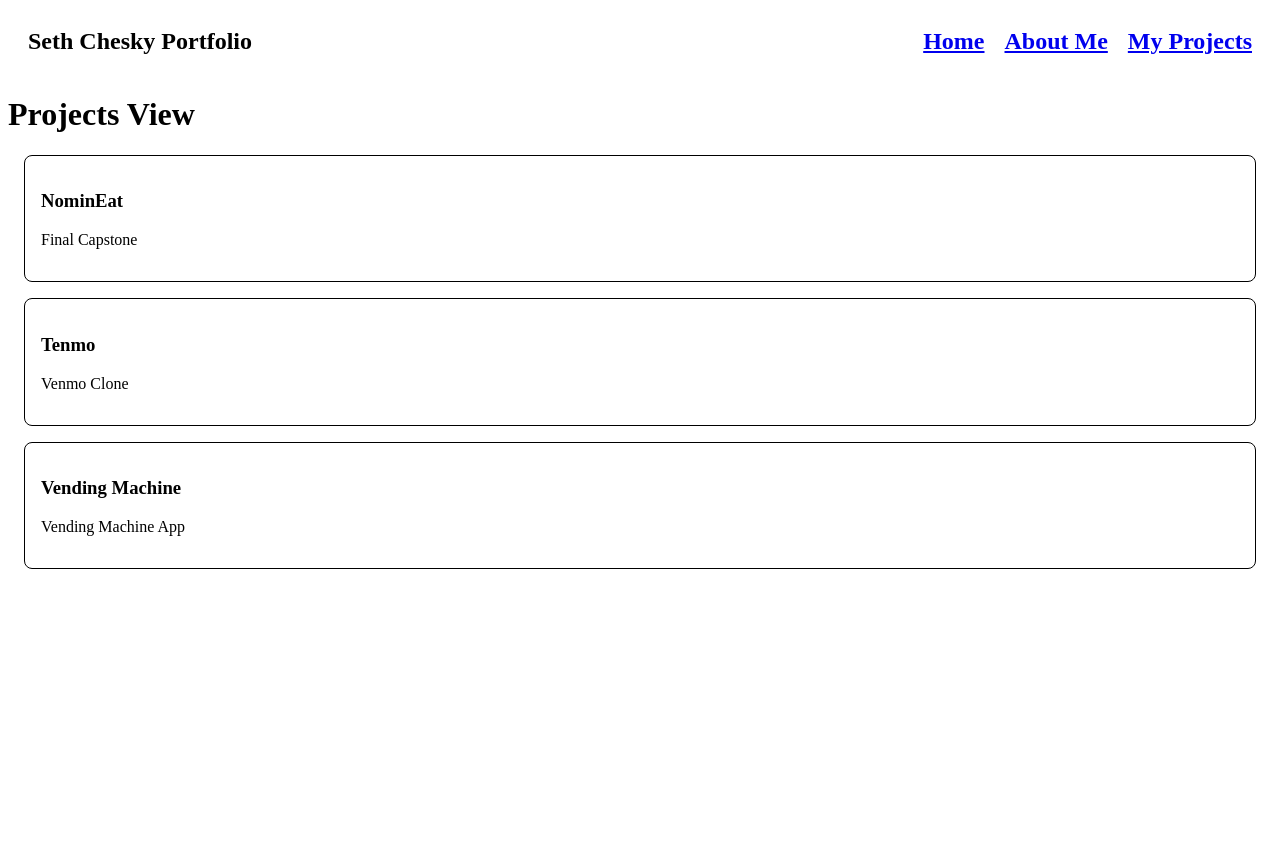
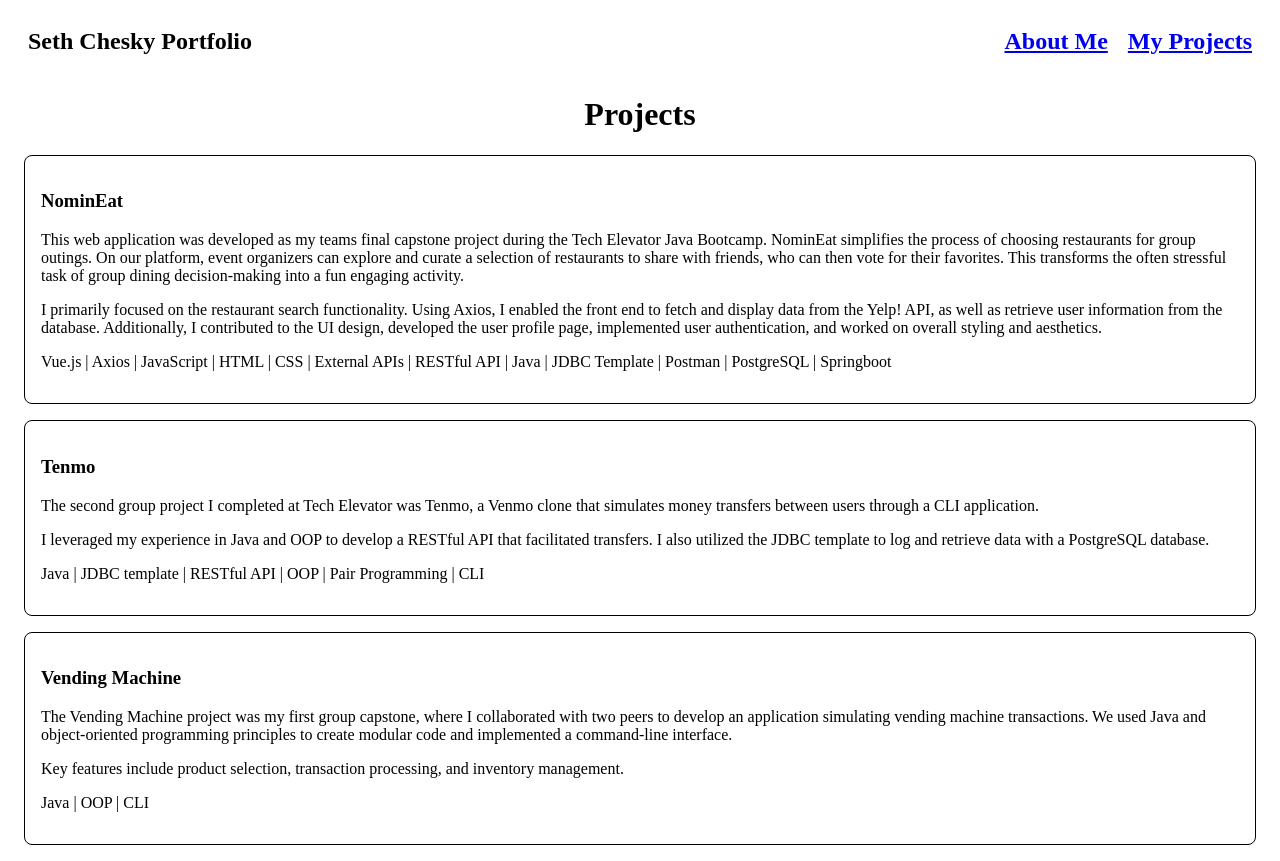
Before and after one commit to chethnut/portfolio-page-vue, a Vue app: page /projects in a window 1280 px wide. Before the commit the page ends 800 px from the top, so only its background shows below. Built offline with nearby package versions, Linux system fonts and the light colour scheme.

Commit message:
added content for each project card and removed homeview

```diff
--- a/src/components/HeaderComp.vue
+++ b/src/components/HeaderComp.vue
@@ -9,7 +9,6 @@
 
         <div class="container2">
             <header class="header">
-                <router-link class="home" v-bind:to="{ name: 'home' }">Home</router-link>
                 <router-link class="about-me" v-bind:to="{ name: 'about'}">About Me</router-link>
                 <router-link class="my-projects" v-bind:to="{ name: 'projects'}">My Projects</router-link>
             </header>
--- a/src/components/ProjectCard.vue
+++ b/src/components/ProjectCard.vue
@@ -2,6 +2,8 @@
     <div class="project-card">
         <h3>{{ title }}</h3>
         <p>{{ description }}</p>
+        <p>{{ contributions }}</p>
+        <p>{{ technologies }}</p>
     </div>
 </template>
 
@@ -12,6 +14,12 @@ export default {
             type: String
         },
         description: {
+            type: String
+        },
+        contributions: {
+            type: String
+        },
+        technologies: {
             type: String
         }
     }
--- a/src/router/index.js
+++ b/src/router/index.js
@@ -1,5 +1,4 @@
 import { createRouter as createRouter, createWebHistory } from 'vue-router';
-import HomeView from '../views/HomeView.vue';
 import AboutView from '../views/AboutView.vue';
 import MyProjectsView from '../views/MyProjectsView.vue';
 
@@ -7,11 +6,6 @@ import MyProjectsView from '../views/MyProjectsView.vue';
 const routes = [
   {
     path: '/',
-    name: 'home',
-    component: HomeView
-  },
-  {
-    path: '/about',
     name: 'about',
     component: AboutView
   },
--- a/src/views/HomeView.vue
+++ /dev/null
@@ -1,15 +0,0 @@
-<template>
-  <HeaderComp/>
-
-
-</template>
-
-<script>
-import HeaderComp from '../components/HeaderComp.vue';
-
-export default {
-  components: {
-    HeaderComp
-  }
-}
-</script>
--- a/src/views/MyProjectsView.vue
+++ b/src/views/MyProjectsView.vue
@@ -1,11 +1,13 @@
 <template>
     <HeaderComp/>
-    <h1>Projects View</h1>
+    <h1 class="view-title">Projects</h1>
     <ProjectCard
         v-for="project in projects"
         :key="project.id"
         :title="project.title"
         :description="project.description"
+        :contributions="project.contributions"
+        :technologies="project.technologies"
         />
 
 </template>
@@ -23,9 +25,22 @@
         data() {
             return {
                 projects: [
-                    {id: 1, title: 'NominEat', description: 'Final Capstone'},
-                    {id: 2, title: 'Tenmo', description: 'Venmo Clone'},
-                    {id: 3, title: 'Vending Machine', description: 'Vending Machine App'}
+                    {   id: 1,
+                        title: 'NominEat',
+                        description: 'This web application was developed as my teams final capstone project during the Tech Elevator Java Bootcamp. NominEat simplifies the process of choosing restaurants for group outings. On our platform, event organizers can explore and curate a selection of restaurants to share with friends, who can then vote for their favorites. This transforms the often stressful task of group dining decision-making into a fun engaging activity.',
+                        contributions: 'I primarily focused on the restaurant search functionality. Using Axios, I enabled the front end to fetch and display data from the Yelp! API, as well as retrieve user information from the database. Additionally, I contributed to the UI design, developed the user profile page, implemented user authentication, and worked on overall styling and aesthetics.',
+                        technologies: 'Vue.js | Axios | JavaScript | HTML | CSS | External APIs | RESTful API | Java | JDBC Template | Postman | PostgreSQL | Springboot' },
+
+                    {   id: 2,
+                        title: 'Tenmo',
+                        description: 'The second group project I completed at Tech Elevator was Tenmo, a Venmo clone that simulates money transfers between users through a CLI application. ', contributions: 'I leveraged my experience in Java and OOP to develop a RESTful API that facilitated transfers. I also utilized the JDBC template to log and retrieve data with a PostgreSQL database.',
+                        technologies: 'Java | JDBC template | RESTful API | OOP | Pair Programming | CLI' },
+
+                    {   id: 3,
+                        title: 'Vending Machine',
+                        description: 'The Vending Machine project was my first group capstone, where I collaborated with two peers to develop an application simulating vending machine transactions. We used Java and object-oriented programming principles to create modular code and implemented a command-line interface.',
+                        contributions: 'Key features include product selection, transaction processing, and inventory management.',
+                        technologies: 'Java | OOP | CLI' }
                 ]
             };
         }
@@ -33,7 +48,9 @@
 </script>
 
 <style>
-.h1 {
-    text-align: center;
+.view-title {
+    display: flex;
+    justify-content: center;
 }
+
 </style>
```
